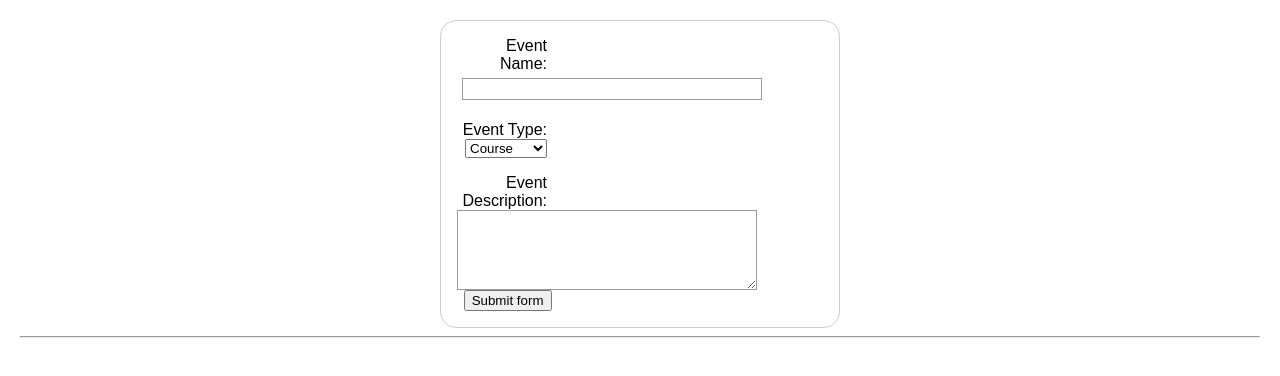
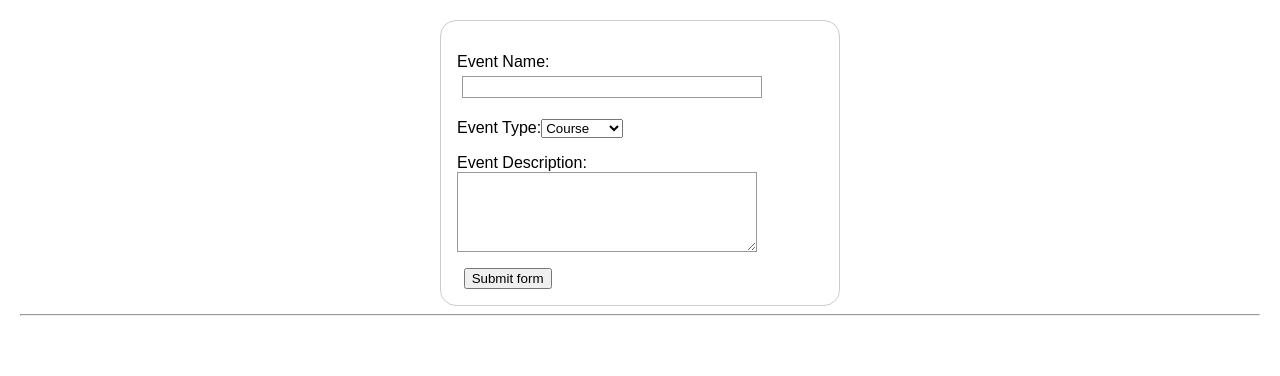
Before and after one commit to neoladsouza/event-calendar-control, a React (Create React App) app in the folder client/: page / in a window 1280 px wide. Shown: the top 376 px of the page. Built offline with nearby package versions, Linux system fonts and the light colour scheme.

Commit message:
Update App.css

```diff
--- a/client/src/App.css
+++ b/client/src/App.css
@@ -58,7 +58,7 @@ form {
 ul {
   list-style: none;
   padding: 0;
-  margin: 0;
+  margin-bottom: 1em;
 }
 
 form li + li {
@@ -68,8 +68,6 @@ form li + li {
 label {
   /* Uniform size & alignment */
   display: inline-block;
-  width: 90px;
-  text-align: right;
 }
 
 input,
@@ -100,11 +98,6 @@ textarea {
   height: 5em;
 }
 
-.button {
-  /* Align buttons with the text fields */
-  padding-left: 90px; /* same size as the label elements */
-}
-
 button {
   /* This extra margin represent roughly the same space as the space
      between the labels and their text fields */
```
